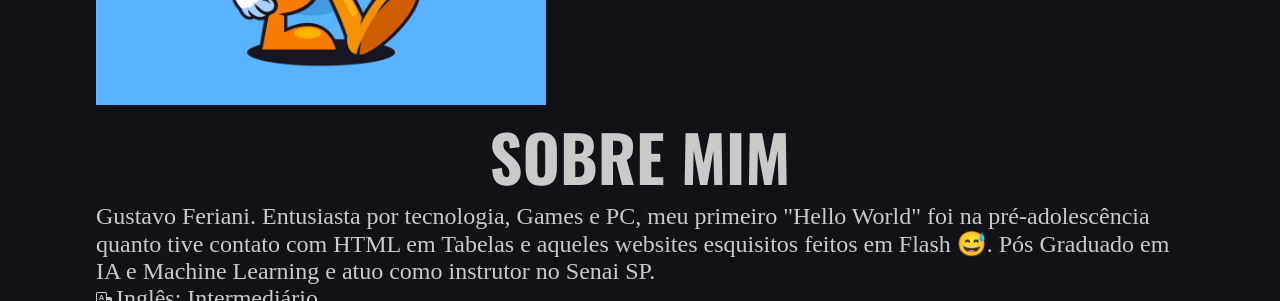
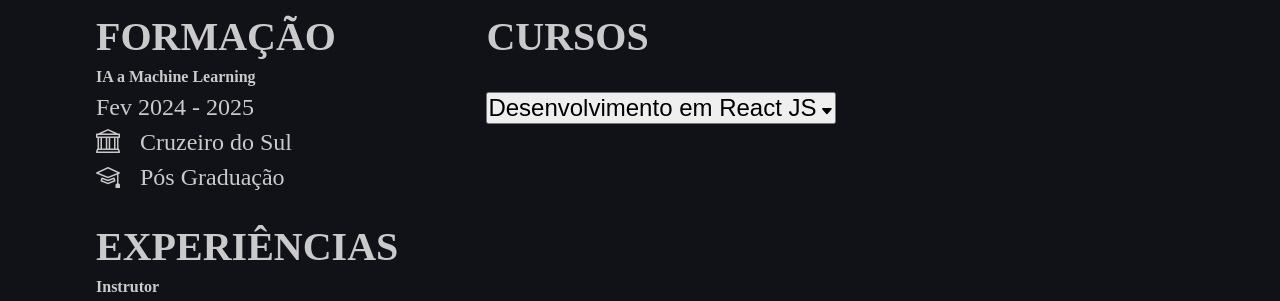
Before and after one commit to guuhferiani/portfolio-feriani, a plain HTML site: page index.html in a window 1280 px wide. Shown: the part 2907-3208 px from the top of the page. Drawn offline with nearby package versions, Linux system fonts and the light colour scheme; a web font is replaced by a local one.

Commit message:
update sobre

```diff
--- a/css/style.css
+++ b/css/style.css
@@ -216,7 +216,7 @@ h2 {
 
 h3 {
   font-size: 1.55rem;
-  font-family: var(--fonte-subtitulo-h3);
+  /* font-family: var(--fonte-subtitulo-h3); */
   text-transform: uppercase;
 }
 
@@ -345,6 +345,74 @@ li {
   color: #1d85ee;
 }
 
+/* Sobre */
+.sobre {
+  display: flex;
+  flex-direction: column;
+  gap: 1.5rem;
+}
+
+.sobre-content1,
+.sobre-content2 {
+  display: flex;
+  flex-direction: column;
+  justify-content: flex-start;
+  align-items: flex-start;
+  gap: 2rem;
+}
+
+.sobre-avatar {
+  width: 100%;
+  border-radius: 50rem;
+}
+
+.sobre-descricao {
+  display: flex;
+  flex-direction: column;
+  justify-content: flex-start;
+  gap: 1.5rem;
+}
+
+.sobre-icones,
+.sobre-skills {
+  display: flex;
+  align-items: center;
+  gap: 1.25rem;
+}
+
+.sobre-icones i,
+.sobre-skills i {
+  font-size: 1.5rem;
+}
+
+/* Content - 2 */
+.sobre-content2 .col1,
+.sobre-content2 .col2 {
+  display: flex;
+  flex-direction: column;
+  text-align: justify;
+  gap: 2rem;
+}
+
+.sobre-content2 .col1 .formacao,
+.sobre-content2 .col1 .exp {
+  display: flex;
+  flex-direction: column;
+  gap: .5rem;
+}
+
+/* ACCORDION */
+.accordion-body {
+  display: none;
+}
+
+.accordion-item.active .accordion-body {
+  display: flex;
+}
+
+.accordion-item.active .bi-caret-down-fill {
+  transform: rotate(180deg);
+}
 
 
 /* Responsividade */
@@ -416,6 +484,15 @@ li {
     justify-content: center;
   }
 
+  .sobre-content1,
+  .sobre-content2 {
+    display: grid;
+    grid-template-columns: 30% 70%;
+    justify-content: flex-start;
+    align-items: flex-start;
+    gap: 4rem;
+  }
+
 }
 
 @media (min-width: 1200px) {
--- a/index.html
+++ b/index.html
@@ -31,11 +31,13 @@
             <span class="menu-text"> Projetos </span>
           </a>
         </li>
+
         <li>
-          <a href="" class="menu-link">
+          <a href="#sobre" class="menu-link">
             <span class="menu-text"> SOBRE </span>
           </a>
         </li>
+
         <li>
           <a href="" class="menu-link">
             <span class="menu-text"> CONTATO </span>
@@ -50,7 +52,7 @@
         <img src="img/logo.png" class="logo" />
       </a>
     </div>
-    <!-- div -->
+
 
     <!-- ICONE COR TEMA -->
     <div class="header-toggle">
@@ -79,7 +81,7 @@
         </a>
       </li>
       <li class="menu-item">
-        <a href="" class="menu-link">
+        <a href="#sobre" class="menu-link">
           <span class="menu-text"> SOBRE </span>
         </a>
       </li>
@@ -312,7 +314,9 @@
       <div class="sobre-descricao">
         <h2>Sobre Mim</h2>
         <p>
-          Gustavo Feriani. Entusiasta por tecnologia, Games e PC, meu primeiro "Hello World" foi na pré-adolescência quanto tive contato com HTML em Tabelas e aqueles websites esquisitos feitos em Flash 😅. Pós Graduado em IA e Machine Learning e atuo como instrutor no Senai SP.
+          Gustavo Feriani. Entusiasta por tecnologia, Games e PC, meu primeiro "Hello World" foi na pré-adolescência
+          quanto tive contato com HTML em Tabelas e aqueles websites esquisitos feitos em Flash 😅. Pós Graduado em IA e
+          Machine Learning e atuo como instrutor no Senai SP.
         </p>
 
         <div class="sobre-skills">
@@ -331,9 +335,74 @@
 
       </div>
 
-    </div>
+    </div> <!-- Fim Sobre Content 1 -->
 
     <div class="sobre-content2">
+
+      <div class="col1">
+
+        <div class="formacao">
+          <h3>Formação</h3>
+
+          <!-- Diploma Pós -->
+          <h4> IA a Machine Learning </h4>
+          <span> Fev 2024 - 2025</span>
+
+          <div class="sobre-icones">
+            <i class="bi bi-bank"></i>
+            <span>Cruzeiro do Sul</span>
+          </div>
+
+          <div class="sobre-icones">
+            <i class="bi bi-mortarboard"></i>
+            <span>Pós Graduação</span>
+          </div>
+
+          <!-- Graduacao -->
+
+        </div> <!-- Fim formacao -->
+
+        <div class="exp">
+          <h3>Experiências</h3>
+
+          <h4>Instrutor</h4>
+
+          <span> Senai</span>
+          <span> Agosto 2012 - Atual</span>
+          <span> Instrutor de treinamentos e cursos Front-End </span>
+
+        </div>
+
+      </div>
+
+      <div class="col2">
+
+        <h3> Cursos </h3>
+
+        <!-- Estrutura das Perguntas -->
+        <div class="accordion">
+
+          <!-- Curso 1 = ITEM -->
+          <div class="accordion-item">
+
+            <button class="accordion-header start">
+              <span> Desenvolvimento em React JS</span>
+              <i class="bi bi-caret-down-fill"> </i>
+            </button>
+
+            <div class="accordion-body">
+              <p> SENAI - 60H</p>
+              <p> Lorem ipsum, dolor sit amet consectetur adipisicing elit. Incidunt totam asperiores accusamus eius similique nemo.
+              </p>
+            </div>
+
+          </div>
+
+          <!-- Curso 1 -->
+
+        </div>
+
+      </div>
 
     </div>
 
```
